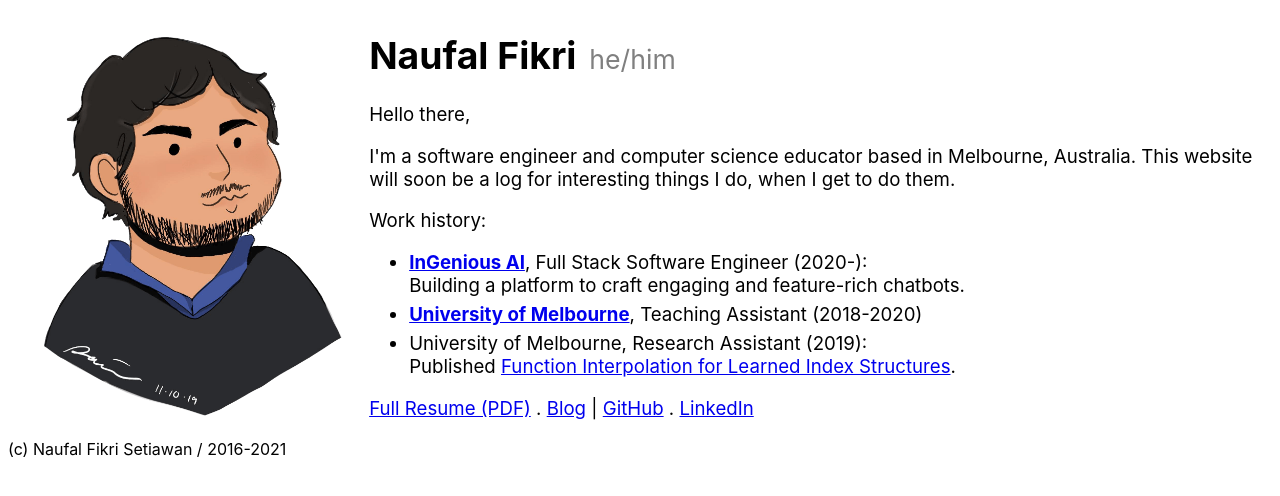
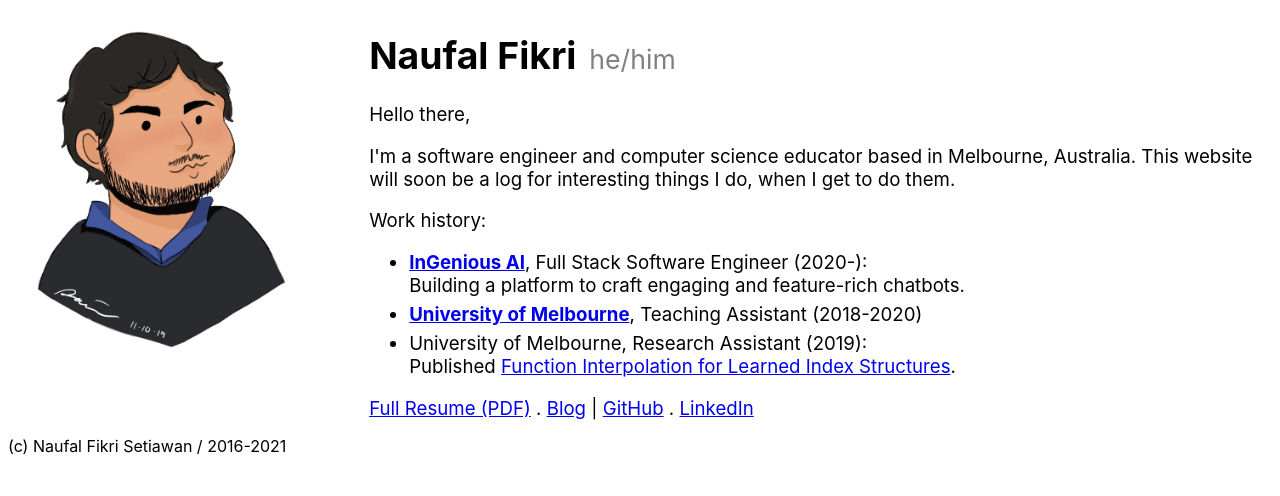
Before and after one commit to naufik/naufik.net, a Next.js app: page / in a window 1280 px wide. Shown: the top 496 px of the page. Built offline with nearby package versions, Linux system fonts and the light colour scheme.

Commit message:
minor fixes

```diff
--- a/pages/index.tsx
+++ b/pages/index.tsx
@@ -35,7 +35,7 @@
                 <strong><a href="https://ingenious.ai">InGenious AI</a></strong>, Full Stack Software Engineer (2020-): <br/>Building a platform
                 to craft engaging and feature-rich chatbots.
               </li>
-              <li><strong><a href="https://unimelb.edu.au">University of Melbourne</a></strong>, Teaching Assistant (2018-2020)</li>
+              <li><strong><a href="https://cis.unimelb.edu.au">University of Melbourne</a></strong>, Teaching Assistant (2018-2020)</li>
               <li>University of Melbourne, Research Assistant (2019): <br/>Published <a href="http://renata.borovica-gajic.com/data/2020_adc.pdf">Function Interpolation for Learned Index Structures</a>.</li>
             </ul>
           </p>
--- a/styles/Home.module.css
+++ b/styles/Home.module.css
@@ -10,6 +10,7 @@
 
 .splashImg {
   width: 100%;
+  max-width: 300px;
   object-fit: scale-down;
 }
 
```
